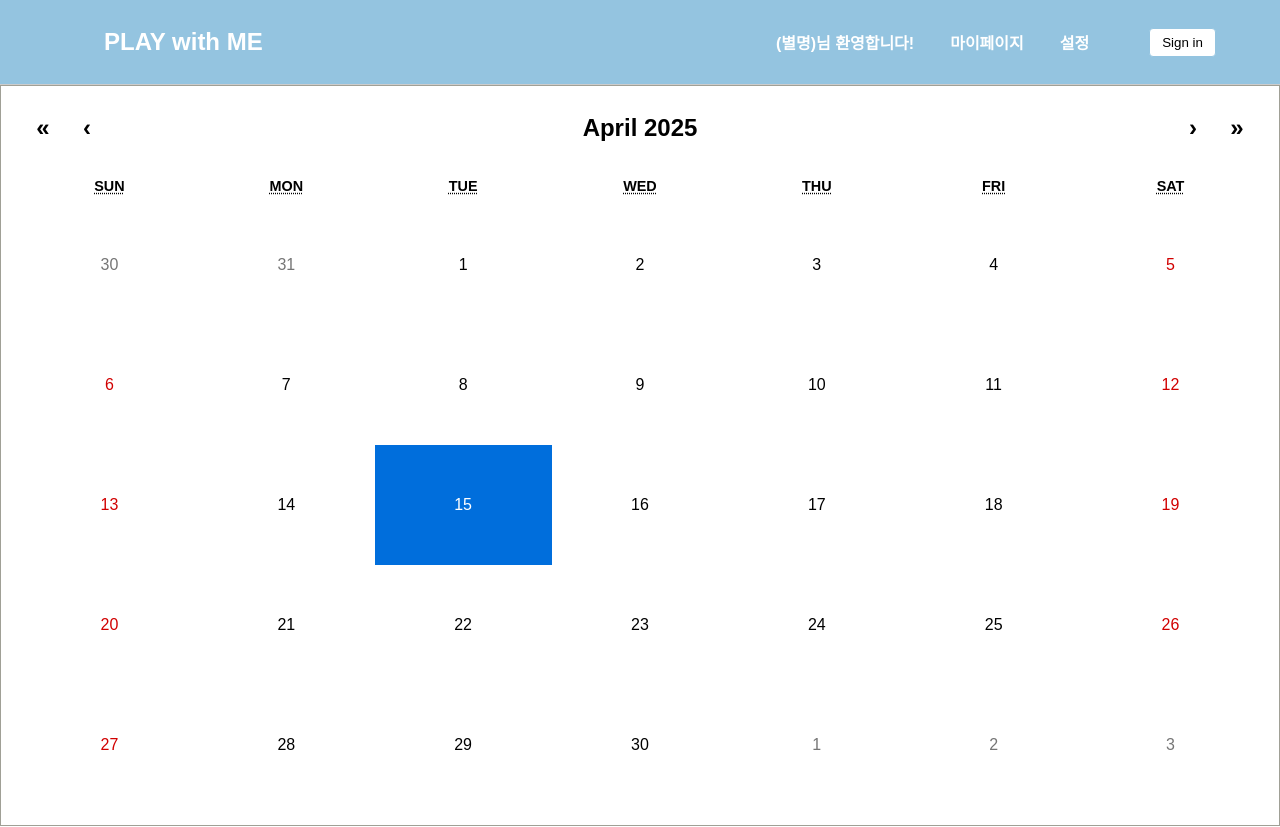
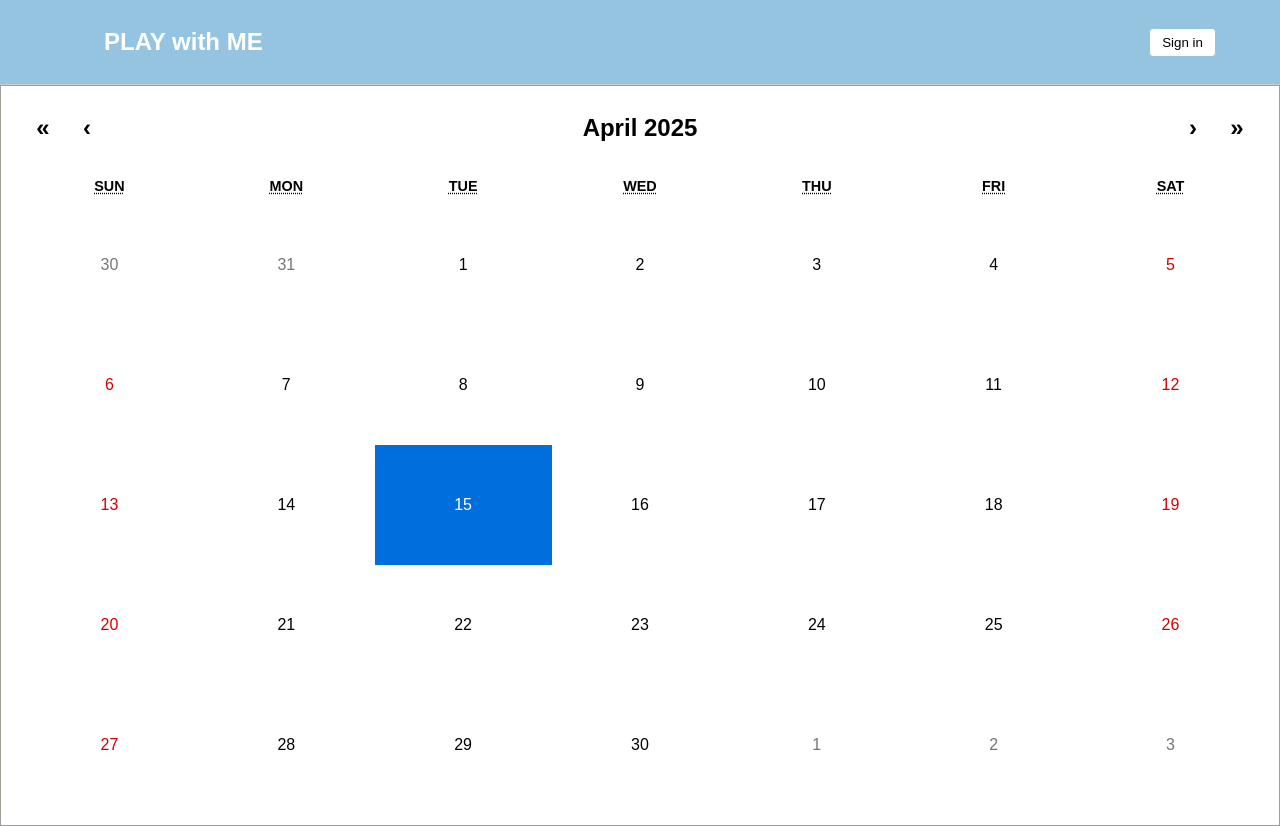
Before and after one commit to jheony/Play_with_Me, a React (Create React App) app: page /home in a window 1280 px wide. Shown: the top 827 px of the page. Built offline with nearby package versions, Linux system fonts and the light colour scheme.

Commit message:
header_modify

```diff
--- a/src/components/Header.js
+++ b/src/components/Header.js
@@ -21,9 +21,7 @@ function Header() {
       <a href="/home" className="maintext-link">PLAY with ME</a>
       </div>
       <div className="center-section">
-        <span>(별명)님 환영합니다!</span>
-        <a href="/mypage" className="text-link">마이페이지</a>
-        <a href="/settings" className="text-link">설정</a>
+
       </div>
       <div className="right-section">
       <button className="sign-in" onClick={handleSignInClick}>Sign in</button>
```
